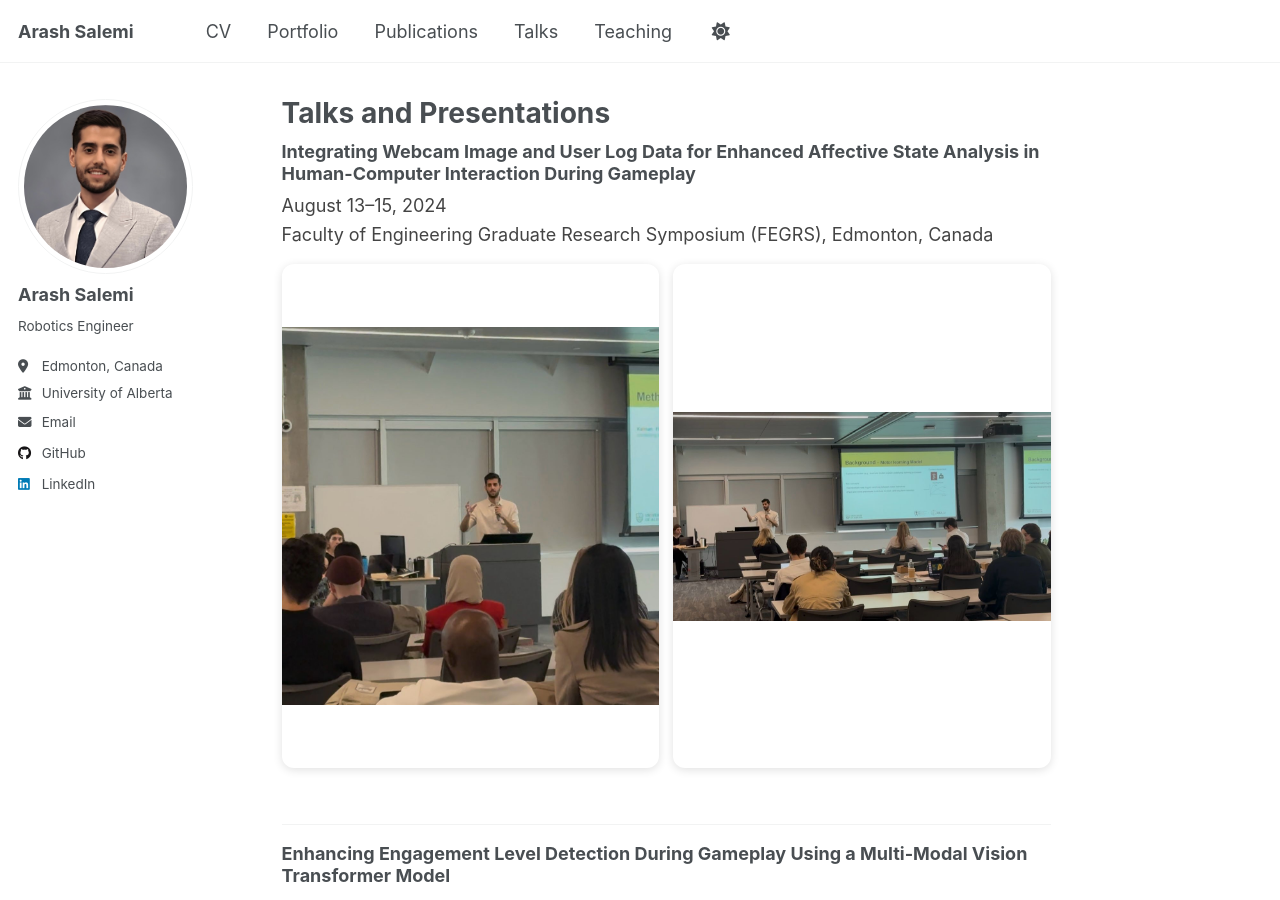
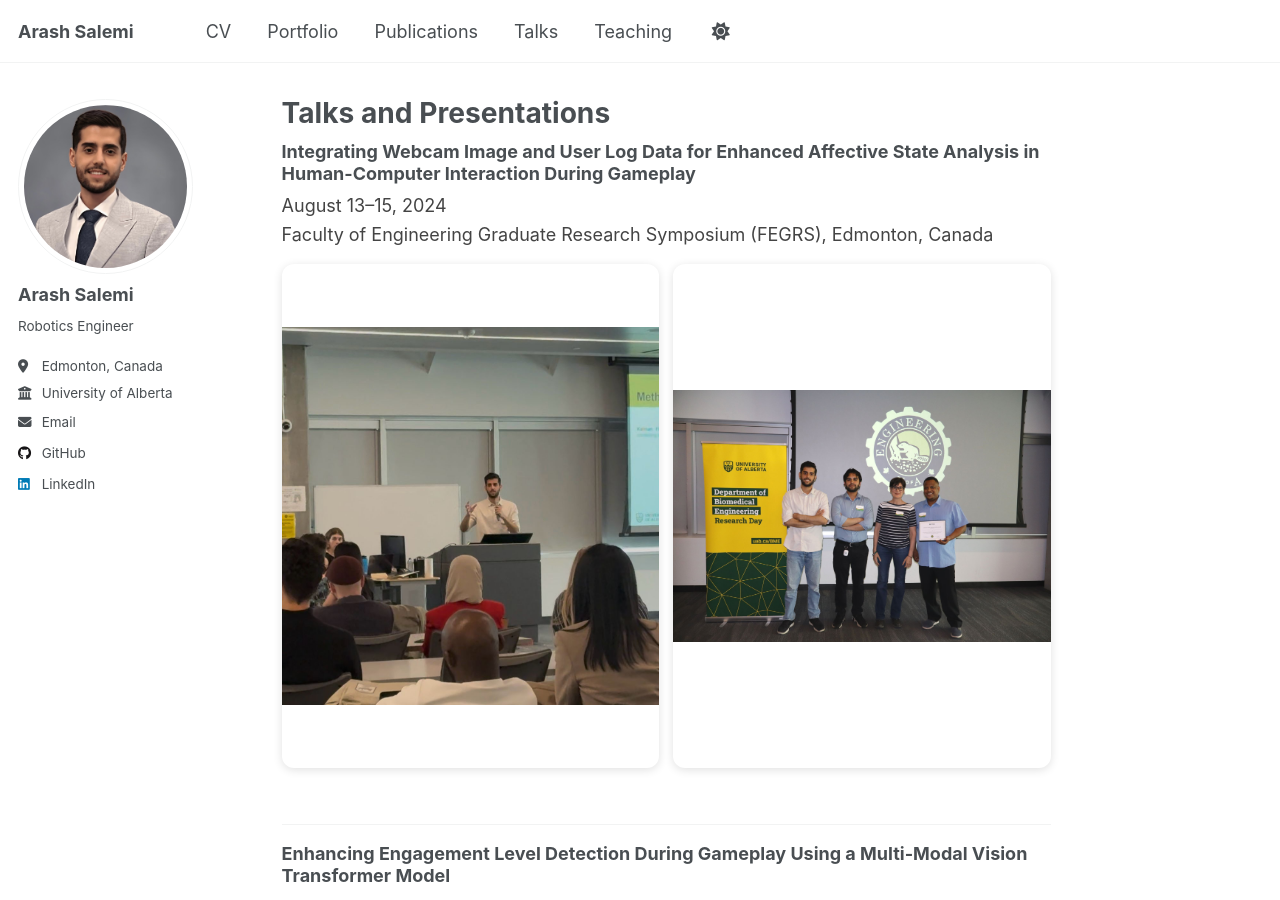
Before and after one commit to arash-salemi/arash-salemi.github.io, a Jekyll site: the page built from _pages/talks.md, in a window 1280 px wide and 900 px high. Built offline with Jekyll 4.4.1, drawn with Linux system fonts in a browser that asks for light colours; a script that is not in the unit is left out.

Commit message:
Update talks.md

```diff
--- a/_pages/talks.md
+++ b/_pages/talks.md
@@ -64,7 +64,7 @@ author_profile: true
   <div class="talk-images">
     <div class="img-grid two">
       <div class="frame"><img src="/images/talks/talk6.jpg" alt="FEGRS talk - photo 1" loading="lazy"></div>
-      <div class="frame"><img src="/images/talks/talk66.jpg" alt="FEGRS talk - photo 2" loading="lazy"></div>
+      <div class="frame"><img src="/images/talks/talk6666.jpg" alt="FEGRS talk - photo 2" loading="lazy"></div>
     </div>
   </div>
 </section>
```
